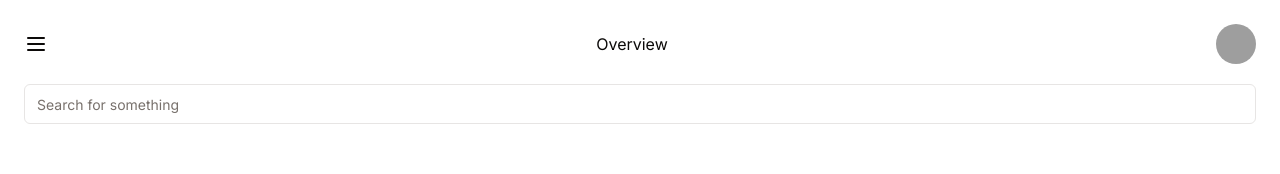
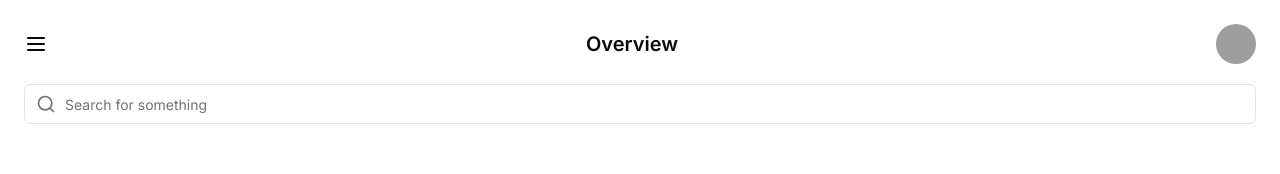
Before and after one commit to Flavio-JS/bankdash-frontend, a Next.js app: page / in a window 1280 px wide. Shown: the top 174 px of the page. Built offline with nearby package versions, Linux system fonts and the light colour scheme; grey boxes are pictures that could not be loaded.

Commit message:
add eslint and prettier

```diff
--- /dev/null
+++ b/src/components/InputIcon/InputIcon.tsx
@@ -0,0 +1,42 @@
+import * as React from "react";
+import { cn } from "@/lib/utils";
+import * as Icon from "lucide-react";
+import { Input, InputProps } from "../ui/input";
+
+export interface InputIconProps extends InputProps {
+  icon: keyof typeof Icon;
+  iconPosition: "left" | "right";
+}
+
+const InputIcon = React.forwardRef<HTMLInputElement, InputIconProps>(
+  ({ icon, iconPosition, className, ...props }, ref) => {
+    const IconComponent = Icon[icon] as React.ComponentType<
+      React.SVGProps<SVGSVGElement>
+    >;
+
+    return (
+      <div className="relative flex items-center">
+        {iconPosition === "left" && IconComponent && (
+          <IconComponent className="absolute left-3 h-5 w-5 text-muted-foreground" />
+        )}
+        <Input
+          className={cn(
+            "pl-10",
+            iconPosition === "left" && "pl-10",
+            iconPosition === "right" && "pr-10",
+            className
+          )}
+          ref={ref}
+          {...props}
+        />
+        {iconPosition === "right" && IconComponent && (
+          <IconComponent className="absolute right-3 h-5 w-5 text-muted-foreground" />
+        )}
+      </div>
+    );
+  }
+);
+
+InputIcon.displayName = "InputIcon";
+
+export { InputIcon };
--- a/src/components/Layout/Header/Header.tsx
+++ b/src/components/Layout/Header/Header.tsx
@@ -1,13 +1,15 @@
+import { InputIcon } from "@/components/InputIcon/InputIcon";
 import { Avatar, AvatarFallback, AvatarImage } from "@/components/ui/avatar";
-import { Input } from "@/components/ui/input";
 import { Menu } from "lucide-react";
 
 export const Header = () => {
+  const teste = "";
+
   return (
-    <div className="flex flex-col p-6 gap-5">
-      <div className="flex w-full justify-between items-center">
+    <div className="flex flex-col gap-5 p-6">
+      <div className="flex w-full items-center justify-between">
         <Menu />
-        <h1>Overview</h1>
+        <h1 className="text-xl font-semibold">Overview</h1>
         <Avatar>
           <AvatarImage
             src="https://github.com/Marcelol090.png"
@@ -17,7 +19,12 @@ export const Header = () => {
         </Avatar>
       </div>
       <div>
-        <Input type="text" placeholder="Search for something" />
+        <InputIcon
+          type="text"
+          placeholder="Search for something"
+          icon="Search"
+          iconPosition="left"
+        />
       </div>
     </div>
   );
--- a/src/lib/utils.ts
+++ b/src/lib/utils.ts
@@ -1,6 +1,6 @@
-import { type ClassValue, clsx } from "clsx"
-import { twMerge } from "tailwind-merge"
+import { type ClassValue, clsx } from "clsx";
+import { twMerge } from "tailwind-merge";
 
 export function cn(...inputs: ClassValue[]) {
-  return twMerge(clsx(inputs))
+  return twMerge(clsx(inputs));
 }
--- a/tsconfig.json
+++ b/tsconfig.json
@@ -1,5 +1,6 @@
 {
   "compilerOptions": {
+    "target": "esnext",
     "lib": ["dom", "dom.iterable", "esnext"],
     "allowJs": true,
     "skipLibCheck": true,
```
Also changed, not shown: package.json (+13 -2 lines), prettier.config.mjs (added, +20 -0 lines), src/components/ui/avatar.tsx (+11 -11 lines), tailwind.config.ts (+8 -8 lines), .eslintrc.js (added), .eslintrc.json (deleted), components.json, src/app/globals.css (line endings or trailing spaces), 2 other files (tests, documents, lock files or other folders).
